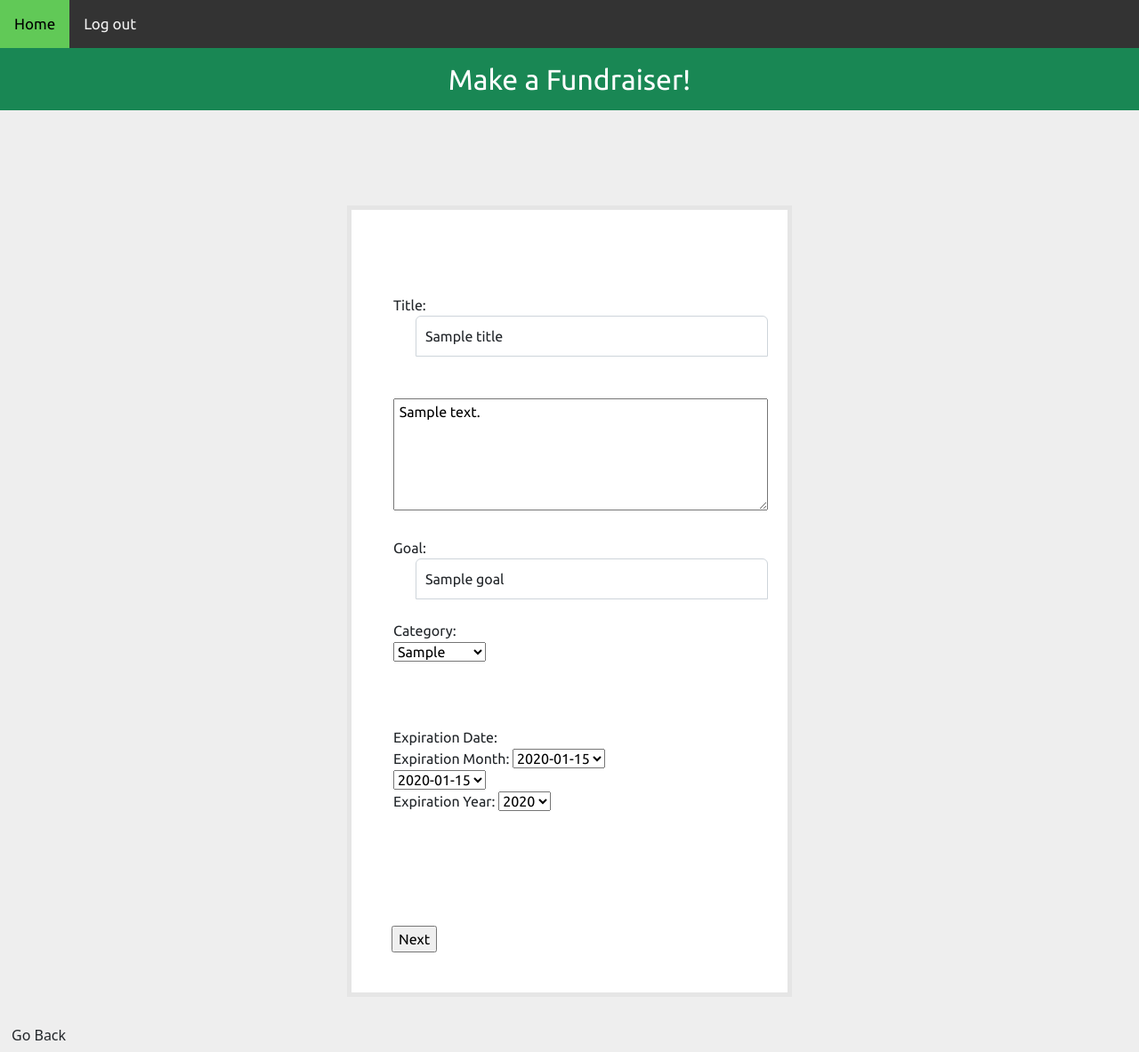
After one commit to ZackPaz2023/CapstoneGroup, a Flask app: template templates/editFundraiser.html in a window 1280 px wide. The commit adds this page. Shown: the whole page at 89% size. Run offline with Flask 2, Linux system fonts and the light colour scheme; the template is opened without the code that fills it: most values are stand-ins (such as "Sample title", 1, 10 or a date in 2020).

Commit message:
Implemented editing of fundraiser page that is owned by the user

```diff
--- a/app.py
+++ b/app.py
@@ -28,6 +28,7 @@ newFundraiserFlags = [0, 0]
 newDonationFlags = [0, 0, 0, 0, 0, 0, 0, 0, 0, 0]
 inputData = []
 loginFlag = 0
+tagValues = ["Other", "Animals", "Business", "Community", "Creative", "Education", "Emergencies", "Environment", "Event", "Faith", "Family", "Funeral and Memorial", "Medical", "Monthly Bills", "Newlyweds", "Sports", "Travel", "Volunteer", "Wishes"]
 
 
 @app.route('/')
@@ -227,44 +228,6 @@ def recordingDonation():
         return redirect(url_for('donation_form_page', fund_ID=request.form["fund_id"]))
 
 
-@app.route('/fundraiser/<fundraiser_ID>')
-def fundraiser_page(fundraiser_ID=None):
-    cursor.execute(
-        "SELECT Title, Description, Goal, Balance, CreationDate, Timeframe, Tag FROM FUNDRAISER WHERE FundID = '%s'" % fundraiser_ID)
-    fundraiserInfo = []
-    for line in list(cursor):
-        for item in line:
-            fundraiserInfo.append(item)
-
-    # Reformatting time constraints to be more user friendly
-    fundraiserCreationDate = str(fundraiserInfo[4])[0:10]
-    fundraiserCreationDate = fundraiserCreationDate[5:8] + fundraiserCreationDate[8:10] + "-" + fundraiserCreationDate[
-                                                                                                0:4]
-    fundraiserTimeline = str(fundraiserInfo[5])[0:10]
-    fundraiserTimeline = fundraiserTimeline[5:8] + fundraiserTimeline[8:10] + "-" + fundraiserTimeline[0:4]
-
-    # getting donations from registered users
-    cursor.execute(
-        "SELECT Name, DonationsToFund FROM USER INNER JOIN DONATES ON Email = EmailAddress WHERE fundNo = %s" % fundraiser_ID)
-    donationTable = cursor.fetchall()
-
-    # Getting guest donations
-    cursor.execute(
-        "SELECT 'Guest Donor' as Name, DonationAmount FROM (SELECT TransactionNo, DonationAmount, FundNo FROM FUNDS INNER JOIN DONATION ON FUNDS.TransactionNo = DONATION.TransactionID WHERE FundNo = %s) as R WHERE TransactionNo NOT IN (SELECT TransactionNo FROM GIVES)" % fundraiser_ID)
-    guestTable = cursor.fetchall()
-
-    donationTable += guestTable
-
-    balance = 0.00
-    for donation in donationTable:
-        balance += float(donation[1])
-
-    return render_template('fundraiser.html', fund_ID=fundraiser_ID, fund_name=fundraiserInfo[0],
-                           fund_desc=fundraiserInfo[1], fund_goal=fundraiserInfo[2], fund_tag=fundraiserInfo[6],
-                           fund_balance=fundraiserInfo[3], fund_creationdate=fundraiserCreationDate,
-                           fund_timeline=fundraiserTimeline, table=donationTable)
-
-
 @app.route('/new-fundraiser')
 def fundraiser_form_page():
     return render_template('new-fundraiser-form.html', flag=newFundraiserFlags, inputData=inputData)
@@ -276,8 +239,6 @@ def recordNewFundraiserForm():
     inputData = []
     for values in request.form.values():
         inputData.append(values)
-    print(request.form)
-    print(inputData)
     newFundraiserFlags = valid_new_fundraiser_input(request.form)[1]
     valid_fundraiser = valid_new_fundraiser_input(request.form)[0]
     title = request.form["title"]
@@ -297,6 +258,7 @@ def recordNewFundraiserForm():
                                timeline=timeline, creation=creation, imageList=images)
     else:
         return redirect(url_for('fundraiser_form_page'))
+
 
 
 @app.route("/select", methods=["GET", "POST"])
@@ -338,6 +300,106 @@ def upload_file():
     cursor.execute("INSERT INTO OWNS (EmailAddress, FundNo) VALUES (%s, %s)", (currentUser.emailPK, FundID))
     db.commit()
 
+    return redirect(url_for('dashboard'))
+
+@app.route('/fundraiser/<fundraiser_ID>')
+def fundraiser_page(fundraiser_ID=None):
+    cursor.execute(
+        "SELECT Title, Description, Goal, Balance, CreationDate, Timeframe, Tag FROM FUNDRAISER WHERE FundID = '%s'" % fundraiser_ID)
+    fundraiserInfo = []
+    for line in list(cursor):
+        for item in line:
+            fundraiserInfo.append(item)
+
+    # Reformatting time constraints to be more user friendly
+    fundraiserCreationDate = str(fundraiserInfo[4])[0:10]
+    fundraiserCreationDate = fundraiserCreationDate[5:8] + fundraiserCreationDate[8:10] + "-" + fundraiserCreationDate[
+                                                                                                0:4]
+    fundraiserTimeline = str(fundraiserInfo[5])[0:10]
+    fundraiserTimeline = fundraiserTimeline[5:8] + fundraiserTimeline[8:10] + "-" + fundraiserTimeline[0:4]
+
+    # getting donations from registered users
+    cursor.execute(
+        "SELECT Name, DonationsToFund FROM USER INNER JOIN DONATES ON Email = EmailAddress WHERE fundNo = %s" % fundraiser_ID)
+    donationTable = cursor.fetchall()
+
+    # Getting guest donations
+    cursor.execute(
+        "SELECT 'Guest Donor' as Name, DonationAmount FROM (SELECT TransactionNo, DonationAmount, FundNo FROM FUNDS INNER JOIN DONATION ON FUNDS.TransactionNo = DONATION.TransactionID WHERE FundNo = %s) as R WHERE TransactionNo NOT IN (SELECT TransactionNo FROM GIVES)" % fundraiser_ID)
+    guestTable = cursor.fetchall()
+
+    donationTable += guestTable
+
+    #does this user own this fundraiser
+    listOfUserOwnedFundraiser = []
+    cursor.execute("SELECT FundNo FROM OWNS WHERE EmailAddress = '%s'" % currentUser.emailPK)
+    for item in list(cursor):
+        listOfUserOwnedFundraiser.append(item[0])
+    doesThisUserOwnThisFundraiser = False
+    for fund in listOfUserOwnedFundraiser:
+        if str(fund) == str(fundraiser_ID):
+            doesThisUserOwnThisFundraiser = True
+            break
+
+    return render_template('fundraiser.html', fund_ID=fundraiser_ID, fund_name=fundraiserInfo[0],
+                           fund_desc=fundraiserInfo[1], fund_goal=fundraiserInfo[2], fund_tag=fundraiserInfo[6],
+                           fund_balance=fundraiserInfo[3], fund_creationdate=fundraiserCreationDate,
+                           fund_timeline=fundraiserTimeline, table=donationTable, isOwner = doesThisUserOwnThisFundraiser)
+
+@app.route('/fundraiser-edit-settings/<fundID>')
+def editingFundraiserFirstPage(fundID=None):
+    cursor.execute("SELECT Title, Description, Goal, Tag, Timeframe, ImagePath FROM FUNDRAISER WHERE FundID = '%s'" % fundID)
+    fundItems = []
+    for line in list(cursor):
+        for item in line:
+            fundItems.append(item)
+
+    return render_template("editFundraiser.html", image = fundItems[5], fundID= fundID, title = fundItems[0], description=fundItems[1], goal = fundItems[2], tagsList = tagValues, thisTag= fundItems[3], timeframeMonth = int(str(fundItems[4])[5:7]), timeframeYear = int(str(fundItems[4])[0:4]), timeframeDay = int(str(fundItems[4])[8:10]), flag=newFundraiserFlags, inputData=inputData)
+
+@app.route('/submittingEditForFundraiserFirstPage/<fundID>', methods=["GET", "POST"])
+def editingFundraiserSecondPage(fundID=None):
+    title = request.form['title']
+    description = request.form['description']
+    goal = request.form['goal']
+    tag = request.form['tag']
+    day = request.form['day']
+    if int(day) < 10:
+        day = "0%s" % day
+    timeline = request.form["Year"] + '-' + request.form["Month"] + '-' + day
+    images = os.listdir('static')
+    thisImage = request.form['image']
+
+    return render_template('edit-fundraiser-second-page.html', fundID= fundID, title=title, description=description, tag=tag, goal=goal,
+                           timeline=timeline, imageList=images, thisImage = thisImage)
+
+@app.route("/editingSelect", methods=["GET", "POST"])
+def editingSelectImage():
+    title = request.form["title"]
+    description = request.form["description"]
+    tag = request.form["tag"]
+    goal = request.form["goal"]
+    timeline = request.form["timeline"]
+    image = request.form["imageSelect"]
+    fundID = request.form["fundID"]
+
+    cursor.execute("UPDATE FUNDRAISER SET Title = '%s', Description = '%s', Tag = '%s', ImagePath = '%s', Goal = '%s', Timeframe = '%s' WHERE FundID = %d " % (title, description, tag, image, goal, timeline, int(fundID)))
+    db.commit()
+
+    return redirect(url_for('dashboard'))
+
+@app.route('/editingUploader', methods=["GET", "POST"])
+def editing_upload_file():
+    title = request.form["title"]
+    description = request.form["description"]
+    tag = request.form["tag"]
+    goal = request.form["goal"]
+    timeline = request.form["timeline"]
+    image = request.files['file']
+    fundID = request.form["fundID"]
+
+    image.save(os.path.join(app.config['UPLOADED_FILES'], secure_filename(image.filename)))
+    cursor.execute("UPDATE FUNDRAISER SET Title = '%s', Description = '%s', Tag = '%s', ImagePath = '%s', Goal = '%s', Timeframe = '%s' WHERE FundID = %d " % (title, description, tag, image.filename, goal, timeline, int(fundID)))
+    db.commit()
     return redirect(url_for('dashboard'))
 
 
@@ -407,7 +469,7 @@ def profile_page(name=None, email=None):
     isUsingCreditCard = False
     if str(userInfoList[11]) == "None":
         isUsingCreditCard = True
-    return render_template('settings.html', isUsingCreditCard=isUsingCreditCard, flag=newUserFlags, inputData=inputData, name=userInfoList[2], username= userInfoList[0], password=userInfoList[1], phonenumber=userInfoList[3], zipcode=userInfoList[4], streetaddress=userInfoList[5], state=userInfoList[6], city=userInfoList[7], country=userInfoList[8], cardnumber=userInfoList[9], month=str(userInfoList[10])[5:7], year = str(userInfoList[10])[0:4] , routeno=userInfoList[11], accountno=userInfoList[12])
+    return render_template('UserSettings.html', isUsingCreditCard=isUsingCreditCard, flag=newUserFlags, inputData=inputData, name=userInfoList[2], username= userInfoList[0], password=userInfoList[1], phonenumber=userInfoList[3], zipcode=userInfoList[4], streetaddress=userInfoList[5], state=userInfoList[6], city=userInfoList[7], country=userInfoList[8], cardnumber=userInfoList[9], month=str(userInfoList[10])[5:7], year = str(userInfoList[10])[0:4] , routeno=userInfoList[11], accountno=userInfoList[12])
 
 @app.route("/recordingNewUserSettings", methods=['POST', 'GET'])
 def updatingUserSettings():
@@ -437,4 +499,4 @@ def updatingUserSettings():
     return redirect(url_for('dashboard'))
 
 if __name__ == '__main__':
-    app.run(debug=True)
+    app.run()
--- /dev/null
+++ b/templates/editFundraiser.html
@@ -0,0 +1,190 @@
+<!doctype html>
+<html>
+<head>
+    <title>Edit Your Fundraiser</title>
+    <link rel="stylesheet" href="https://cdnjs.cloudflare.com/ajax/libs/select2/4.0.5/css/select2.css" />
+    <link type="text/css" rel="stylesheet" href="{{ url_for('static', filename='custom-fonts.css') }}"/>
+
+<style>
+* {box-sizing: border-box; font-family: ubuntu;}
+
+input[type=submit]{margin-left: 10px;}
+
+button{margin-left: 375px;}
+
+body{
+    background: #eee !important;
+    margin: 0;
+    font-family: Arial, Helvetica, sans-serif;}
+
+form{margin-top: 75px;}
+
+.wrapper{
+    max-width: 500px;
+    margin-top: 300px;
+    padding: 15px 35px 45px;
+    margin: auto;
+    background-color: #fff;
+    border: 5px solid rgba(0,0,0,0.1);
+
+    .container{
+        margin-top: 80px;
+        margin-bottom: 80px;}
+
+    .form-details{margin-bottom: 30px;}
+
+    .form-control{
+        position: relative;
+        font-size: 16px;
+        height: auto;
+        padding: 10px;
+        @include box-sizing(border-box);
+
+        &:focus {
+            z-index: 2;}}}
+
+input[type="text"]{
+    margin-left: 25px;
+    margin-bottom: -1px;
+    border-bottom-left-radius: 0;
+    border-bottom-right-radius: 0;}
+
+h3{text-align: center;}
+
+
+.topnav {
+    overflow: hidden;
+    background-color: #333;}
+
+.header {
+    background-color: #f1f1f1;
+    padding: 30px;
+    text-align: center;}
+
+.topnav a {
+    float: left;
+    display: block;
+    color: #f2f2f2;
+    text-align: center;
+    padding: 14px 16px;
+    text-decoration: none;
+    font-size: 17px;}
+
+.topnav a:hover {
+    background-color: #61C957;
+    color: black;}
+
+</style>
+
+<link href="https://cdn.jsdelivr.net/npm/bootstrap@5.2.2/dist/css/bootstrap.min.css" rel="stylesheet" integrity="sha384-Zenh87qX5JnK2Jl0vWa8Ck2rdkQ2Bzep5IDxbcnCeuOxjzrPF/et3URy9Bv1WTRi" crossorigin="anonymous">
+<script src="https://cdn.jsdelivr.net/npm/bootstrap@5.2.2/dist/js/bootstrap.bundle.min.js" integrity="sha384-OERcA2EqjJCMA+/3y+gxIOqMEjwtxJY7qPCqsdltbNJuaOe923+mo//f6V8Qbsw3" crossorigin="anonymous"></script>
+</head>
+
+<body>
+<div class="topnav">
+    <a href="/dashboard">Home</a>
+    <a href="/log-out">Log out</a>
+</div>
+
+<div>
+    <h2 class="container-fluid p-3 bg-success text-white text-center">Make a Fundraiser!</h2><br>
+
+    <!--    form-->
+    <form action="/submittingEditForFundraiserFirstPage/{{fundID}}" method="post">
+        <div class="wrapper">
+            <div class="container">
+
+                <input type="hidden" name="image" value="{{image}}">
+
+                <label for="title">Title:
+                {% if flag[0] == 1 %}
+                        <b style="color:red;">*</b>
+                        {% endif %}</label><br>
+                <input type="text" id="title" name="title" class="form-control"  value="{{title}}">
+                <br><br>
+                <textarea rows="5" cols="40" name="description"  value="{{description}}"> {{description}} </textarea>
+                <br><br>
+                <label for="goal">Goal:
+                {% if flag[1] == 1 %}
+                        <b style="color:red;">*</b>
+                        {% endif %}</label><br>
+                <input type="text" id="goal" name="goal" class="form-control" value="{{goal}}">
+                <br>
+                <div>
+                    Category:
+                    <br>
+
+                    <select id="tag" name="tag">
+                        <option value="{{thisTag}}" selected>{{thisTag}}</option>
+                    {% for tag in tagsList %}
+                        {% if tag != thisTag %}
+                            <option value="{{tag}}">{{tag}}</option>
+                        {% endif %}
+                    {% endfor %}
+
+                    </select>
+                </div>
+                <br>
+                <br><br>
+                Expiration Date:
+                <br>
+                         <div class="month">
+                                Expiration Month:
+                                <select id="Month" name="Month">
+                                    <option value="{{timeframeMonth}}" selected>{{timeframeMonth}}</option>
+                                    {% for number in range(1, 13)%}
+                                        {% if number != timeframeMonth %}
+                                            <option value="{{number}}">{{number}}</option>
+                                        {% endif %}
+                                    {% endfor %}
+                                </select>
+                            </div>
+
+                <div class="day">
+                    <select name="day">
+                        <option value="{{timeframeDay}}" selected>{{timeframeDay}}</option>
+                            {% for num in range(1, 32)%}
+                                    {% if num != timeframeDay %}
+                                        <option value="{{num}}">{{num}}</option>
+                                    {%  endif %}
+                            {% endfor %}
+                    </select>
+                </div>
+                    <div class="year">
+                                Expiration Year:
+                                <select id="Year" name="Year">
+                                    <option value="{{timeframeYear}}" selected>{{timeframeYear}}</option>
+                                    {% for number in range(2022, 2027)%}
+                                        {% if number != timeframeYear %}
+                                            <option value="{{number}}">{{number}}</option>
+                                        {% endif %}
+                                    {% endfor %}
+                                </select>
+                            </div><br>
+            </div>
+            <br>
+            <input type="submit" value="Next">
+        </div>
+    </form>
+</div>
+<br>
+<button class="btn btn-default" onclick="history.back()">Go Back</button>
+
+<!--javascript for menu-->
+<script>
+window.onscroll = function() {myFunction()};
+
+var topnav = document.getElementById("topnav");
+var sticky = topnav.offsetTop;
+
+function myFunction() {
+  if (window.pageYOffset >= sticky) {
+    topnav.classList.add("sticky")
+  } else {
+    topnav.classList.remove("sticky");
+  }
+}
+</script>
+
+</body>
+</html>
--- a/templates/fundraiser.html
+++ b/templates/fundraiser.html
@@ -87,6 +87,9 @@
 <body>
 <div class="topnav">
     <a href="/dashboard">Home</a>
+    {% if isOwner %}
+        <a href="/fundraiser-edit-settings/{{fund_ID}}">Edit This Fundraiser</a>
+    {% endif %}
 </div>
 
 <h1 class="container-fluid p-3 bg-success text-white text-center">{{ fund_name }} Fundraiser </h1>
```
Also changed, not shown: templates/edit-fundraiser-second-page.html (added, +132 -0 lines), static/environmentPic.jpeg (added), templates/UserSettings.html (renamed from templates/settings.html).
